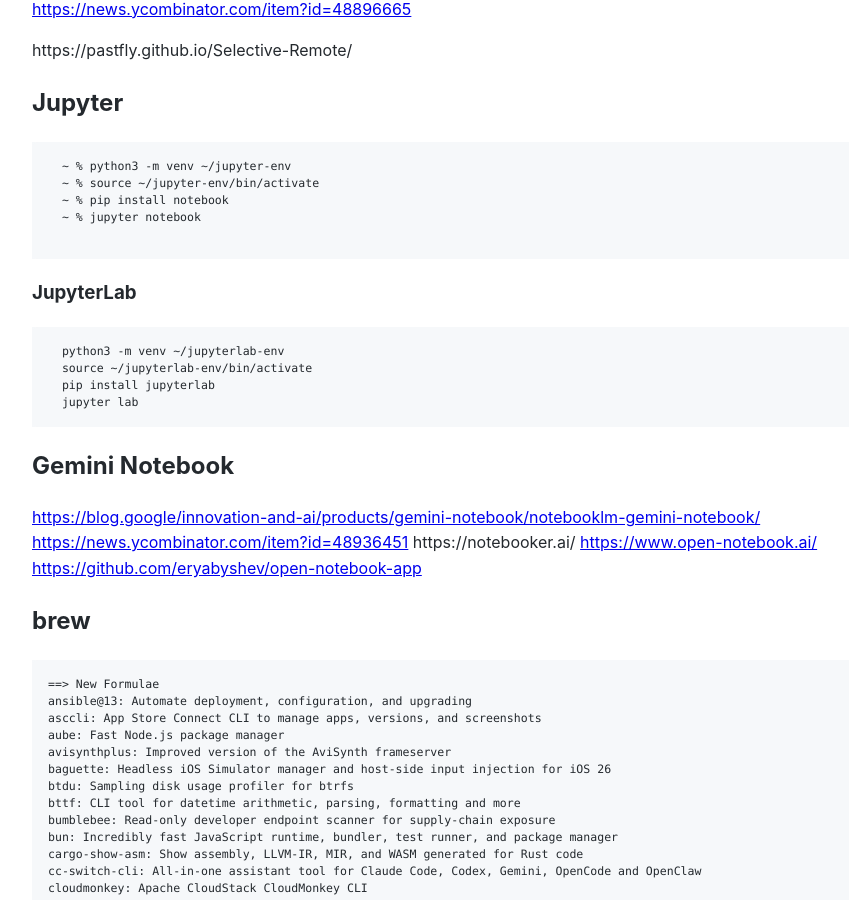
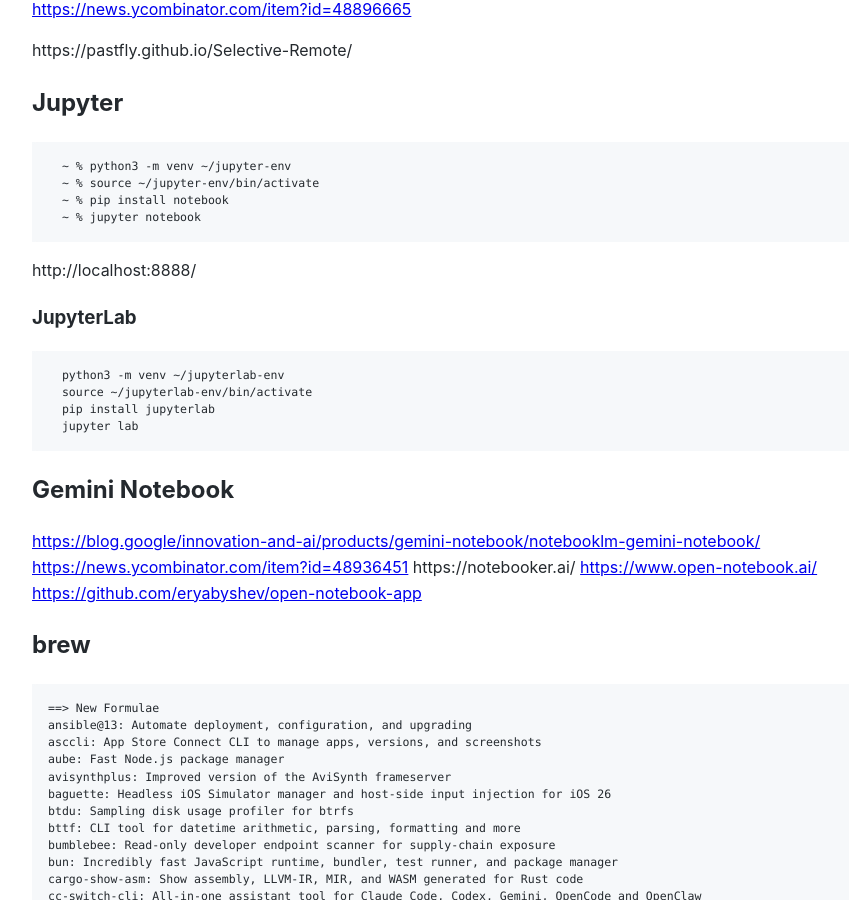
Before and after one commit to Michael-Lubinsky/michael-lubinsky.github.com, a Jekyll site: the page built from Mac/mac.md, in a window 1280 px wide and 900 px high, scrolled down 335 px. Shown: the whole window, without its empty margins (158-1007 px from the left). Built offline with Jekyll 4.4.1, drawn with Linux system fonts in a browser that asks for light colours; our own code applies the rules of GitHub Pages for plain Markdown files; some of the changed lines change nothing that is shown.

````diff
--- a/Mac/mac.md
+++ b/Mac/mac.md
@@ -23,8 +23,9 @@
   ~ % source ~/jupyter-env/bin/activate
   ~ % pip install notebook
   ~ % jupyter notebook
+```
+http://localhost:8888/
 
-```
 ### JupyterLab
 ```
   python3 -m venv ~/jupyterlab-env
````
